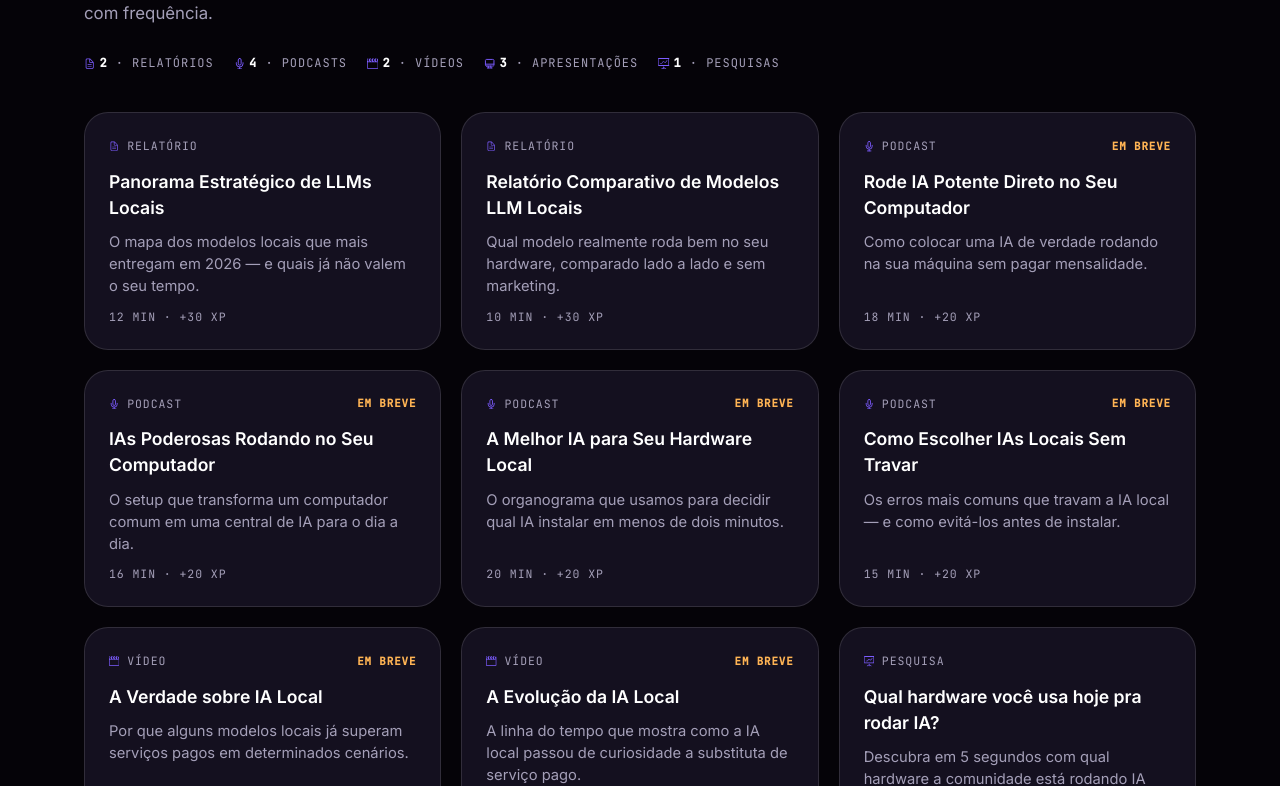
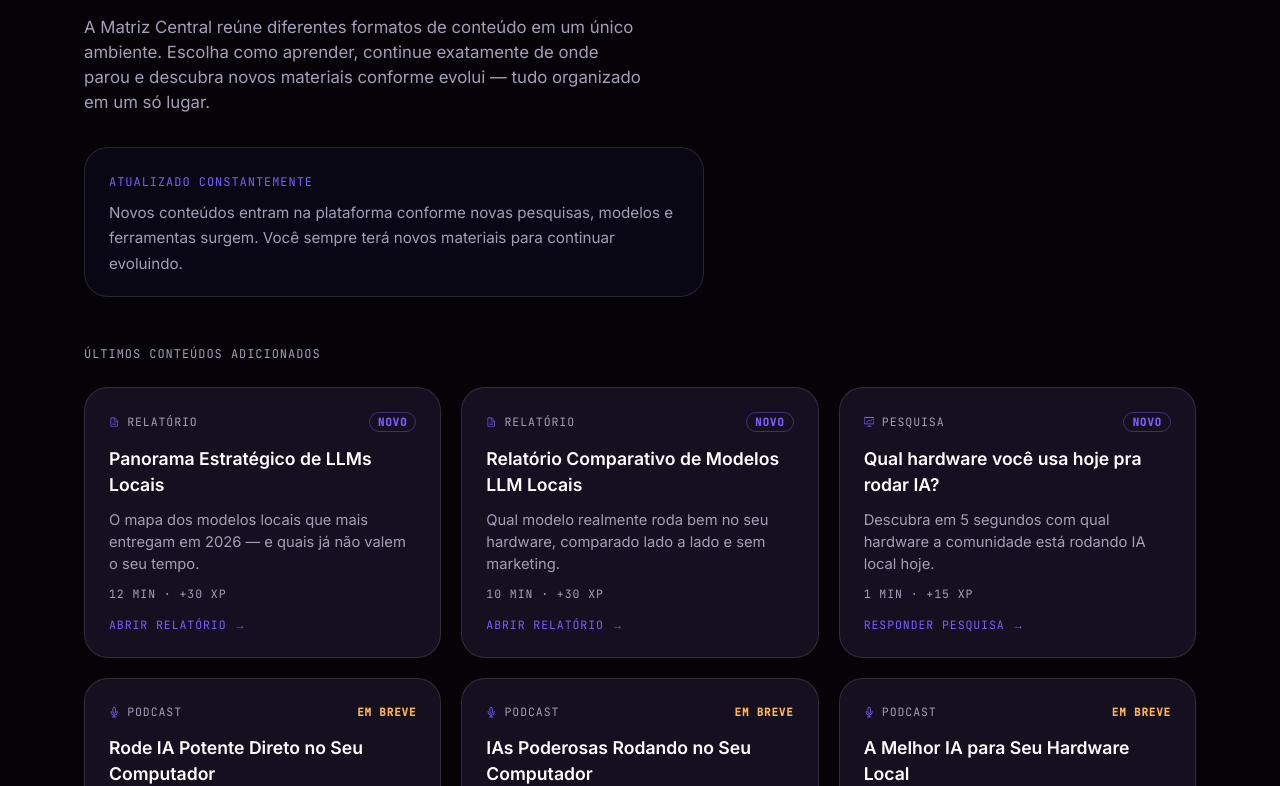
Before and after one commit to limajeferson/matrizcentral, a Next.js app: page / in a window 1280 px wide. Shown: the part 3454-4240 px from the top of the page. Built offline with nearby package versions, Linux system fonts and the light colour scheme.

Commit message:
feat: Secao 3 vende a experiencia (bloco vivo + cards premium NOVO/em breve)

```diff
--- a/src/app/(marketing)/landing-v2.css
+++ b/src/app/(marketing)/landing-v2.css
@@ -968,22 +968,6 @@
   color: var(--mc-gray);
   font-size: 1.05rem;
 }
-.mcv2 .mc-library-formats {
-  margin-top: 28px;
-  display: flex;
-  flex-wrap: wrap;
-  gap: 12px 20px;
-  color: var(--mc-gray);
-}
-.mcv2 .mc-library-format b { color: var(--mc-white); }
-.mcv2 .mc-library-format-icon {
-  display: inline-block;
-  width: 0.95em;
-  height: 0.95em;
-  margin-right: 4px;
-  vertical-align: -0.15em;
-  color: var(--mc-accent);
-}
 .mcv2 .mc-library-badge-icon {
   display: inline-block;
   width: 0.9em;
@@ -991,8 +975,39 @@
   vertical-align: -0.12em;
   color: var(--mc-accent);
 }
+.mcv2 .mc-library-living {
+  margin-top: 32px;
+  padding: 20px 24px;
+  border: 1px solid var(--mc-line);
+  border-radius: var(--mc-radius);
+  background: rgba(124, 92, 255, 0.05);
+  max-width: 620px;
+}
+.mcv2 .mc-library-living-title { color: var(--mc-accent); }
+.mcv2 .mc-library-living p { margin-top: 8px; color: var(--mc-gray); font-size: 0.95rem; line-height: 1.65; }
+.mcv2 .mc-library-latest-title {
+  display: block;
+  margin-top: 48px;
+  color: var(--mc-gray);
+}
+.mcv2 .mc-library-new {
+  color: var(--mc-accent);
+  font-size: 0.68rem;
+  font-weight: 700;
+  border: 1px solid rgba(124, 92, 255, 0.4);
+  border-radius: 999px;
+  padding: 1px 8px;
+}
+.mcv2 .mc-library-action {
+  margin-top: 4px;
+  color: var(--mc-accent);
+  font-size: 0.72rem;
+  text-decoration: none;
+  align-self: flex-start;
+}
+.mcv2 .mc-library-action:hover { text-decoration: underline; }
 .mcv2 .mc-library-grid {
-  margin-top: 40px;
+  margin-top: 24px;
   display: grid;
   grid-template-columns: repeat(3, 1fr);
   gap: 20px;
--- a/src/components/marketing/v2/ContentLibrarySection.tsx
+++ b/src/components/marketing/v2/ContentLibrarySection.tsx
@@ -1,7 +1,6 @@
 "use client";
 
-import { CONTENT_HUB, type ContentType } from "@/data/content-hub";
-import { formatCounts } from "@/lib/content-stats";
+import { CONTENT_HUB, type ContentType, type ContentItem } from "@/data/content-hub";
 import { Reveal } from "./motion-primitives";
 import { FormatIcon } from "./icons";
 
@@ -12,8 +11,23 @@ const TYPE_LABEL: Record<ContentType, string> = {
   pesquisa: "Pesquisa",
 };
 
+const ACTION_LABEL: Record<ContentType, string> = {
+  relatorio: "Abrir relatório",
+  podcast: "Ouvir podcast",
+  video: "Assistir vídeo",
+  pesquisa: "Responder pesquisa",
+};
+
+/** "em breve" = mesma regra existente: mídia sem embedUrl. Relatório/pesquisa = disponível. */
+function isComingSoon(item: ContentItem): boolean {
+  return item.embedUrl === null && item.type !== "relatorio" && item.type !== "pesquisa";
+}
+
 export default function ContentLibrarySection() {
-  const stats = formatCounts();
+  // Disponíveis primeiro, "em breve" depois (sem mutar o array fonte).
+  const ordered = [...CONTENT_HUB].sort(
+    (a, b) => Number(isComingSoon(a)) - Number(isComingSoon(b))
+  );
 
   return (
     <section className="mc-section" id="central">
@@ -23,51 +37,62 @@ export default function ContentLibrarySection() {
         </Reveal>
         <Reveal delay={0.1}>
           <h2 className="mc-display mc-library-heading">
-            Não é um ebook.
+            Não é um livro digital.
             <br />
-            É uma central.
+            É uma central colaborativa.
           </h2>
         </Reveal>
         <Reveal delay={0.15}>
           <p className="mc-library-sub">
-            Leia, ouça, assista — no formato que combina com você. Uma
-            biblioteca de IA local sempre em expansão, com novos conteúdos
-            com frequência.
+            A Matriz Central reúne diferentes formatos de conteúdo em um único
+            ambiente. Escolha como aprender, continue exatamente de onde parou e
+            descubra novos materiais conforme evolui — tudo organizado em um só
+            lugar.
           </p>
         </Reveal>
 
         <Reveal delay={0.2}>
-          <div className="mc-library-formats mc-mono">
-            {stats.map((f) => (
-              <span className="mc-library-format" key={f.type}>
-                <FormatIcon type={f.icon} className="mc-library-format-icon" />
-                <b>{f.count}</b> · {f.label}
-              </span>
-            ))}
+          <div className="mc-library-living">
+            <span className="mc-library-living-title mc-mono">Atualizado constantemente</span>
+            <p>
+              Novos conteúdos entram na plataforma conforme novas pesquisas,
+              modelos e ferramentas surgem. Você sempre terá novos materiais
+              para continuar evoluindo.
+            </p>
           </div>
         </Reveal>
 
+        <Reveal delay={0.25}>
+          <span className="mc-library-latest-title mc-mono">Últimos conteúdos adicionados</span>
+        </Reveal>
+
         <div className="mc-library-grid">
-          {CONTENT_HUB.map((item, index) => {
-            const comingSoon =
-              item.embedUrl === null &&
-              item.type !== "relatorio" &&
-              item.type !== "pesquisa";
-
+          {ordered.map((item, index) => {
+            const soon = isComingSoon(item);
             return (
               <Reveal key={item.id} delay={0.04 * (index % 4)}>
                 <article className="mc-library-card">
                   <div className="mc-library-card-head">
                     <span className="mc-library-badge mc-mono">
-                      <FormatIcon type={item.type} className="mc-library-badge-icon" /> {TYPE_LABEL[item.type]}
+                      <FormatIcon type={item.type} className="mc-library-badge-icon" />{" "}
+                      {TYPE_LABEL[item.type]}
                     </span>
-                    {comingSoon && <span className="mc-library-soon mc-mono">em breve</span>}
+                    {soon ? (
+                      <span className="mc-library-soon mc-mono">em breve</span>
+                    ) : (
+                      <span className="mc-library-new mc-mono">novo</span>
+                    )}
                   </div>
                   <h3 className="mc-library-card-title">{item.title}</h3>
                   <p className="mc-library-card-desc">{item.description}</p>
                   <span className="mc-library-meta mc-mono">
                     {item.durationMinutes} min · +{item.xpReward} XP
                   </span>
+                  {!soon && (
+                    <a className="mc-library-action mc-mono" href="/oferta">
+                      {ACTION_LABEL[item.type]} →
+                    </a>
+                  )}
                 </article>
               </Reveal>
             );
```
